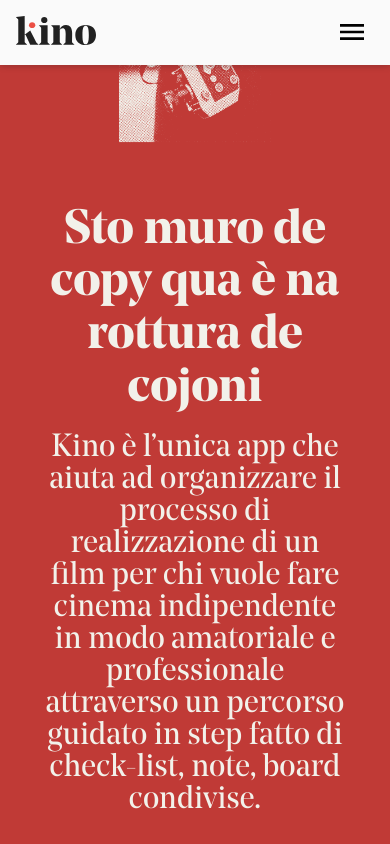
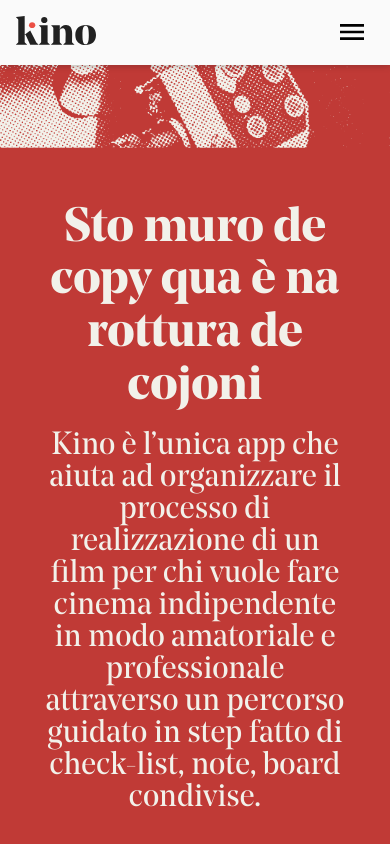
Before and after one commit to ixd-kino/ixd-kino, a plain HTML site: page chi-siamo.html in a window 390 px wide. Shown: the top 844 px of the page. Drawn offline with Linux system fonts and the light colour scheme.

Commit message:
update 020621@1236

```diff
--- a/js/chi-siamo.js
+++ b/js/chi-siamo.js
@@ -7,5 +7,5 @@ $(window).scroll(function() {
     var newWidth = map(topDist, 700, 140, 0, 100)
     var input = String(newWidth) + "%"
     $("#cinema-wrapper").css("width", input)
-    console.log(newWidth)
+
 })
--- a/style.css
+++ b/style.css
@@ -687,14 +687,16 @@ footer {
 }
 
 #main {
+    justify-content: space-between;
     padding: 0;
-    padding-top: 3vw;
+    padding-top: 2.5vw;
     background-color: #c03a36;
     height: 100vh;
 }
 
 #main>.image.container {
     max-width: 40%;
+    height: 100%;
 }
 
 #main>.text.container {
@@ -849,6 +851,7 @@ footer {
     #main {
         display: flex;
         flex-direction: column;
+        justify-content: center;
     }
     #main>.text.container {
         text-align: center;
@@ -857,12 +860,13 @@ footer {
     #main>.image.container {
         align-items: center;
         max-width: 100%;
-        max-height: 40vw;
+        max-height: 45vw;
         overflow: hidden;
     }
     #chi-siamo-cover {
+        width: 100%;
         max-width: 100%;
-        transform: translate(0, -15%)
+        transform: translate(0, -10%)
     }
 }
 
```
